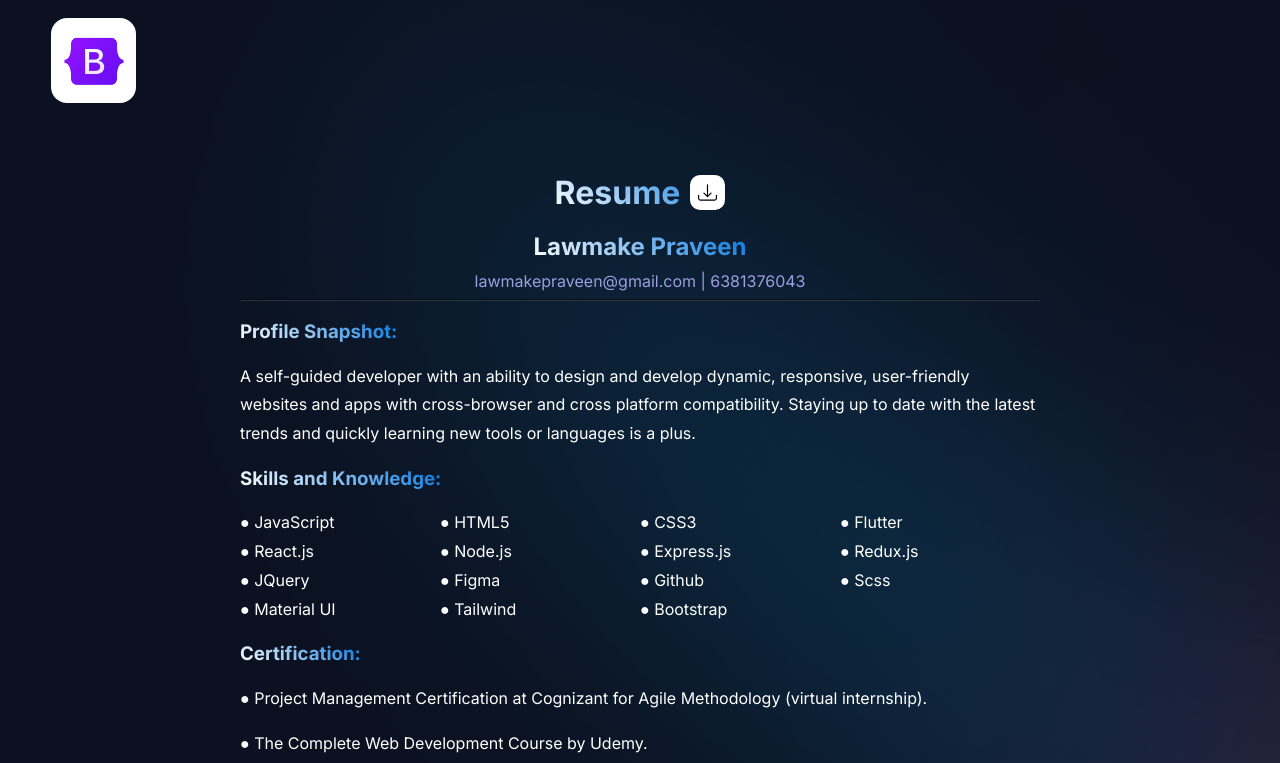
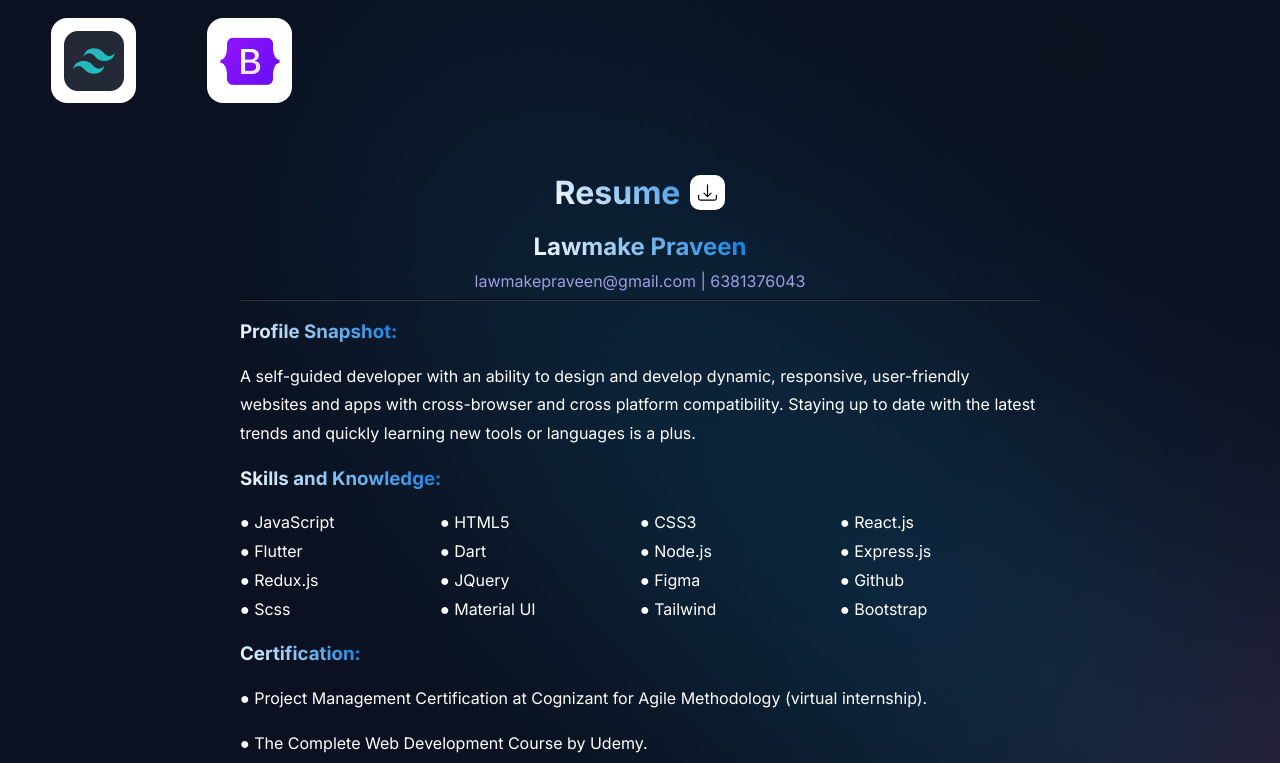
Before and after one commit to lawmake-praveen/Portfolio, a React (Vite) app: page /about in a window 1280 px wide. Shown: the part 513-1276 px from the top of the page. Built offline with nearby package versions, Linux system fonts and the light colour scheme.

Commit message:
Adding dart image

```diff
--- a/src/assets/tech-stack/tech-stack-export.js
+++ b/src/assets/tech-stack/tech-stack-export.js
@@ -15,3 +15,4 @@
 export { default as scss } from './scss-icon.png'
 export { default as tailwind } from './tailwind-icon.png'
 export { default as flutter } from './flutter-icon.png'
+export { default as dart } from './dart-icon.png'
--- a/src/pages/About.jsx
+++ b/src/pages/About.jsx
@@ -17,6 +17,7 @@
   nodejs,
   redux,
   flutter,
+  dart,
 } from "../assets/tech-stack/tech-stack-export";
 import Resume from "./components/Resume";
 import { motion, useScroll, useSpring } from "framer-motion";
@@ -30,6 +31,7 @@
     { name: "JavaScript", image: js },
     { name: "React.js", image: react },
     { name: "Flutter", image: flutter },
+    { name: "Dart", image: dart },
     { name: "Redux.js", image: redux },
     { name: "Node.js", image: nodejs },
     { name: "Express.js", image: expressjs },
--- a/src/pages/components/Resume.jsx
+++ b/src/pages/components/Resume.jsx
@@ -7,8 +7,9 @@
     "JavaScript",
     "HTML5",
     "CSS3",
+    "React.js",
     "Flutter",
-    "React.js",
+    "Dart",
     "Node.js",
     "Express.js",
     "Redux.js",
```
Also changed, not shown: src/assets/tech-stack/dart-icon.png (added).
